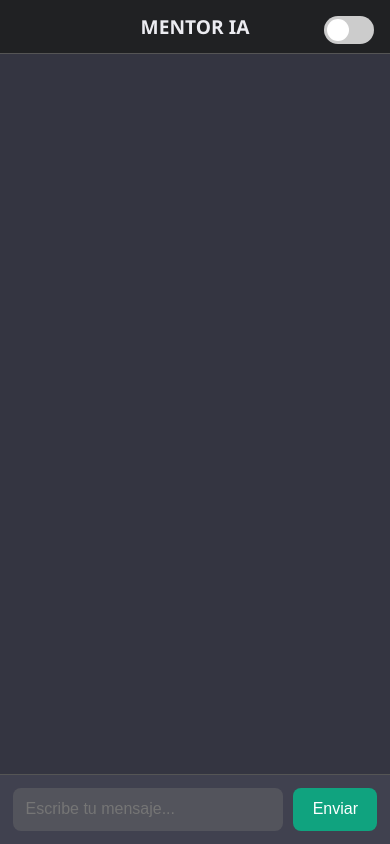
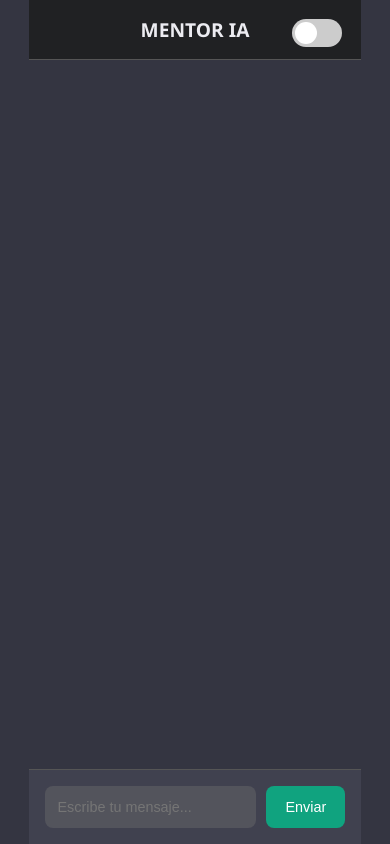
Before and after one commit to speedjk1/MENTOR_IA, a plain HTML site: page index.html in a window 390 px wide. Drawn offline with Linux system fonts and the light colour scheme.

Commit message:
"modificacion movil"

```diff
--- a/style.css
+++ b/style.css
@@ -26,13 +26,16 @@ html, body {
   background: var(--bg);
   color: var(--text);
   font-family: var(--font);
+  overflow: hidden;
+  display: flex;
+  justify-content: center;
+  align-items: center;
 }
 
 .container {
   width: 100%;
   max-width: 700px;
-  height: 95vh;
-  margin: auto;
+  height: 100dvh;
   display: flex;
   flex-direction: column;
   background: var(--bg);
@@ -98,6 +101,7 @@ form {
   background: var(--input-bg);
   gap: 10px;
   border-top: 1px solid #555;
+  flex-wrap: nowrap;
 }
 
 input[type="text"] {
@@ -183,40 +187,18 @@ input:checked + .slider::before {
   transform: translateX(22px);
 }
 
-/* --- RESPONSIVE MOBILE VIEW --- */
+/* Responsive ajustes móviles */
 @media (max-width: 480px) {
-  html, body {
-    height: 100dvh;
-    overflow: hidden;
-  }
-
   .container {
     border-radius: 0;
     box-shadow: none;
-    width: 100%;
-    height: 100dvh;
-  }
-
-  .chat-box {
-    padding: 1rem;
-    padding-bottom: 7rem;
-  }
-
-  input[type="text"], button {
-    font-size: 1rem;
-  }
-
-  form {
-    padding: 0.8rem;
   }
 
   h1 {
     font-size: 1.2rem;
-    padding: 0.8rem;
   }
 
-  .toggle-container {
-    top: 1rem;
-    right: 1rem;
+  input[type="text"], button {
+    font-size: 0.9rem;
   }
 }
```
